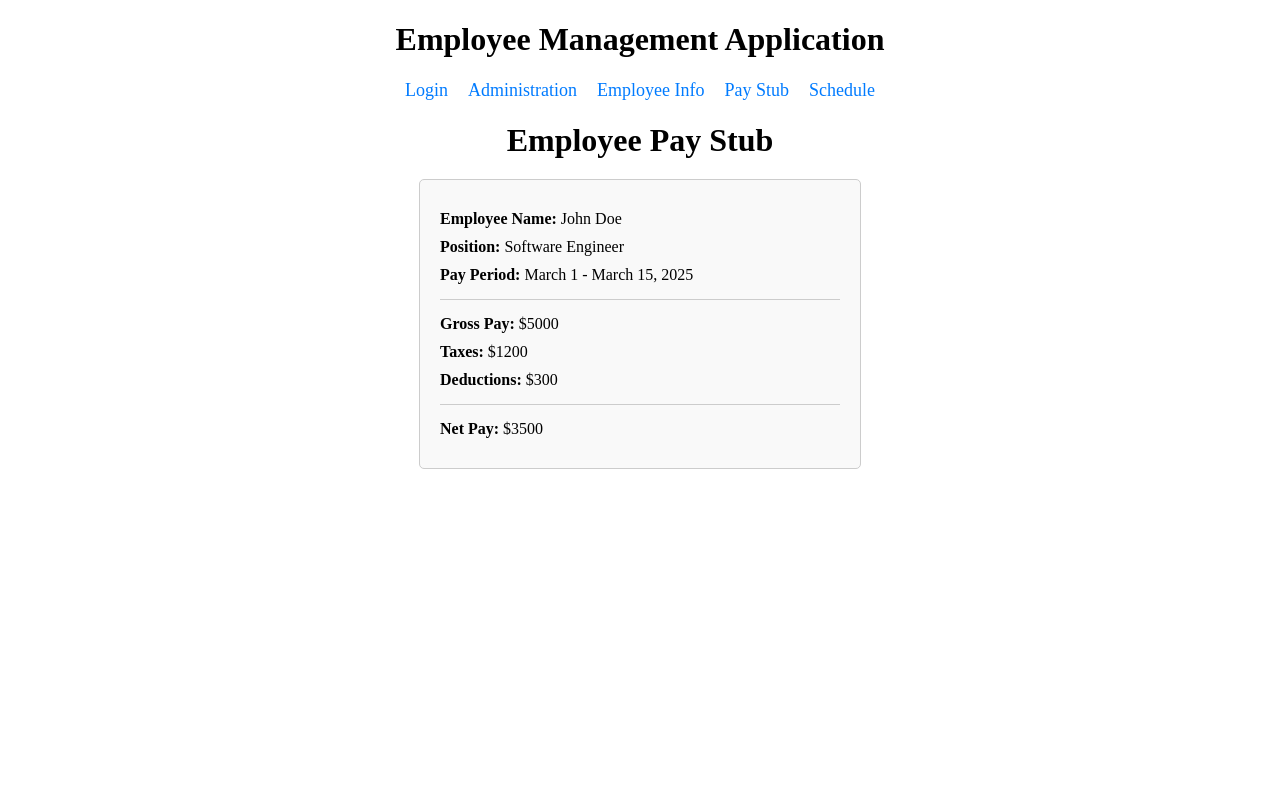
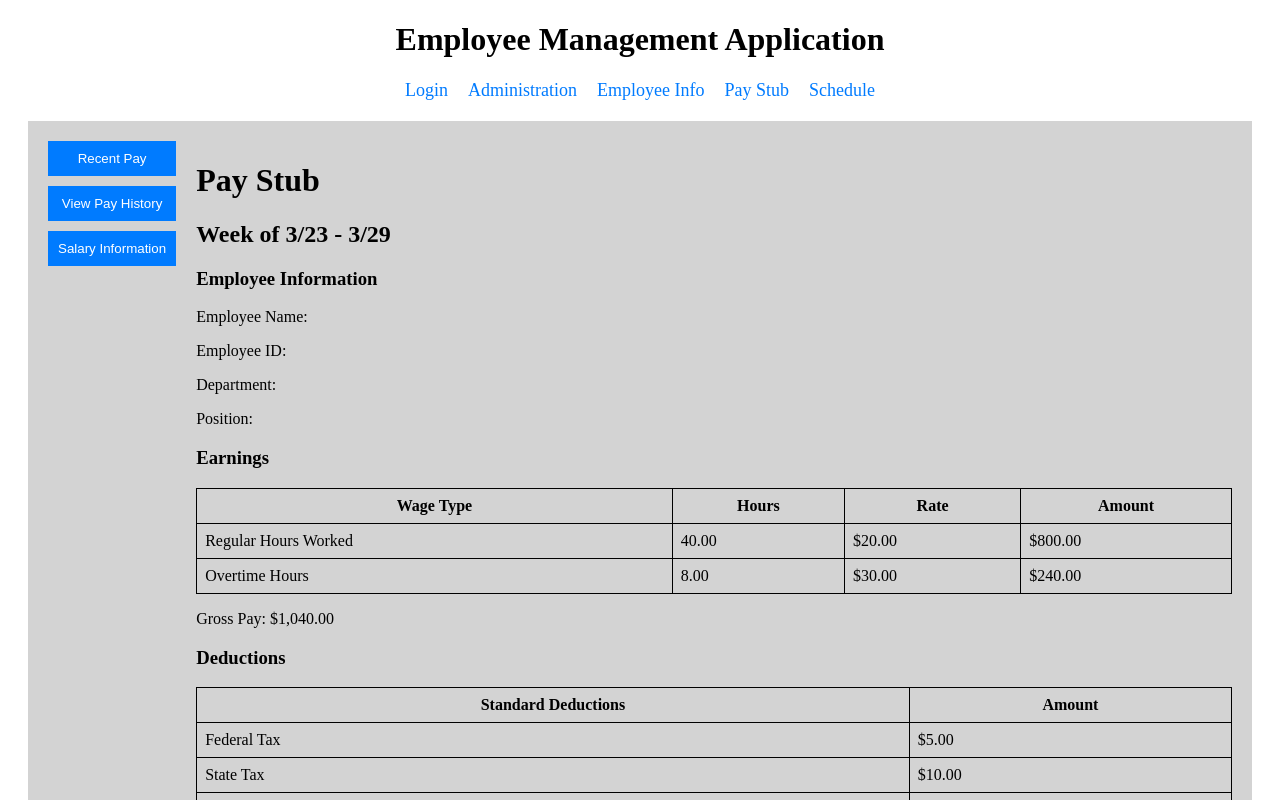
Before and after one commit to Tony-Faijue/employee-management-system, an Angular app: page /pay-stub in a window 1280 px wide. Shown: the top 800 px of the page. Built offline with nearby package versions, Linux system fonts and the light colour scheme.

Commit message:
Correct [ngModel] error

```diff
--- a/src/app/admin-login/admin-login.component.html
+++ b/src/app/admin-login/admin-login.component.html
@@ -5,10 +5,10 @@
   <h2>Admin Login</h2>
   <form (ngSubmit)="login()">
     <label for="username">Username:</label>
-    <input id="username" type="text" [(ngModel)]="username" required>
+    <input id="username" type="text" [(ngModel)]="username" name="username" required>
 
     <label for="password">Password:</label>
-    <input id="password" type="password" [(ngModel)]="password" required>
+    <input id="password" type="password" [(ngModel)]="password" name="password" required>
 
     <button type="submit">Login</button>
   </form>
--- a/src/app/employee-login/employee-login.component.html
+++ b/src/app/employee-login/employee-login.component.html
@@ -1,14 +1,14 @@
-<h1>Welcome to the employee-login Dashboard</h1>
+<h1>Welcome to the Employee-Login Dashboard</h1>
 
 <!-- Login Form -->
 <div class="login-container" *ngIf="!isLoggedIn">
   <h2>Admin Login</h2>
   <form (ngSubmit)="login()">
     <label for="username">Username:</label>
-    <input id="username" type="text" [(ngModel)]="username" required>
+    <input id="username" type="text" [(ngModel)]="username" name="username" required>
 
     <label for="password">Password:</label>
-    <input id="password" type="password" [(ngModel)]="password" required>
+    <input id="password" type="password" [(ngModel)]="password" name="password" required>
 
     <button type="submit">Login</button>
   </form>
--- a/src/app/pay-stub/pay-stub.component.css
+++ b/src/app/pay-stub/pay-stub.component.css
@@ -1,25 +1,35 @@
-/* Styling for the Pay Stub Page */
-h1 {
-    text-align: center;
-    margin-bottom: 20px;
-  }
+.pay-stub {
+  display: flex;
+  flex-direction: row;
+  background-color: #d3d3d3;
+  padding: 20px;
+}
 
-  .pay-stub {
-    max-width: 400px;
-    margin: 0 auto;
-    padding: 20px;
-    border: 1px solid #ccc;
-    border-radius: 5px;
-    background-color: #f9f9f9;
-  }
+.sidebar {
+  display: flex;
+  flex-direction: column;
+  margin-right: 20px;
+}
 
-  .pay-stub p {
-    margin: 10px 0;
-    font-size: 16px;
-  }
+.sidebar-button {
+  background-color: #007bff;
+  color: white;
+  border: none;
+  padding: 10px;
+  margin-bottom: 10px;
+  cursor: pointer;
+}
 
-  hr {
-    margin: 15px 0;
-    border: none;
-    border-top: 1px solid #ccc;
-  }
+.main-content {
+  flex-grow: 1;
+}
+
+table {
+  width: 100%;
+  border-collapse: collapse;
+}
+
+th, td {
+  border: 1px solid black;
+  padding: 8px;
+}
--- a/src/app/pay-stub/pay-stub.component.html
+++ b/src/app/pay-stub/pay-stub.component.html
@@ -1,12 +1,75 @@
-<h1>Employee Pay Stub</h1>
 <div class="pay-stub">
-  <p><strong>Employee Name:</strong> {{ payStub.employeeName }}</p>
-  <p><strong>Position:</strong> {{ payStub.position }}</p>
-  <p><strong>Pay Period:</strong> {{ payStub.payPeriod }}</p>
-  <hr>
-  <p><strong>Gross Pay:</strong> ${{ payStub.grossPay }}</p>
-  <p><strong>Taxes:</strong> ${{ payStub.taxes }}</p>
-  <p><strong>Deductions:</strong> ${{ payStub.deductions }}</p>
-  <hr>
-  <p><strong>Net Pay:</strong> ${{ payStub.netPay }}</p>
+  <div class="sidebar">
+    <button class="sidebar-button recent-pay">Recent Pay</button>
+    <button class="sidebar-button view-pay-history">View Pay History</button>
+    <button class="sidebar-button salary-information">Salary Information</button>
+  </div>
+  <div class="main-content">
+    <h1>Pay Stub</h1>
+    <h2>Week of 3/23 - 3/29</h2>
+    <div class="employee-info">
+      <h3>Employee Information</h3>
+      <p>Employee Name:</p>
+      <p>Employee ID:</p>
+      <p>Department:</p>
+      <p>Position:</p>
+    </div>
+    <div class="earnings">
+      <h3>Earnings</h3>
+      <table>
+        <tr>
+          <th>Wage Type</th>
+          <th>Hours</th>
+          <th>Rate</th>
+          <th>Amount</th>
+        </tr>
+        <tr>
+          <td>Regular Hours Worked</td>
+          <td>40.00</td>
+          <td>$20.00</td>
+          <td>$800.00</td>
+        </tr>
+        <tr>
+          <td>Overtime Hours</td>
+          <td>8.00</td>
+          <td>$30.00</td>
+          <td>$240.00</td>
+        </tr>
+      </table>
+      <p>Gross Pay: $1,040.00</p>
+    </div>
+    <div class="deductions">
+      <h3>Deductions</h3>
+      <table>
+        <tr>
+          <th>Standard Deductions</th>
+          <th>Amount</th>
+        </tr>
+        <tr>
+          <td>Federal Tax</td>
+          <td>$5.00</td>
+        </tr>
+        <tr>
+          <td>State Tax</td>
+          <td>$10.00</td>
+        </tr>
+        <tr>
+          <td>Social Security</td>
+          <td>$15.00</td>
+        </tr>
+        <tr>
+          <td>Health Insurance</td>
+          <td>$36.00</td>
+        </tr>
+        <tr>
+          <td>Loans</td>
+          <td>$25.00</td>
+        </tr>
+      </table>
+    </div>
+    <div class="net-pay">
+      <h3>Net Pay</h3>
+      <p>$949.00</p>
+    </div>
+  </div>
 </div>
```
Also changed, not shown: src/app/module/module.component.ts (+5 -5 lines), src/app/employee-info/employee-info.component.html (indentation only).
